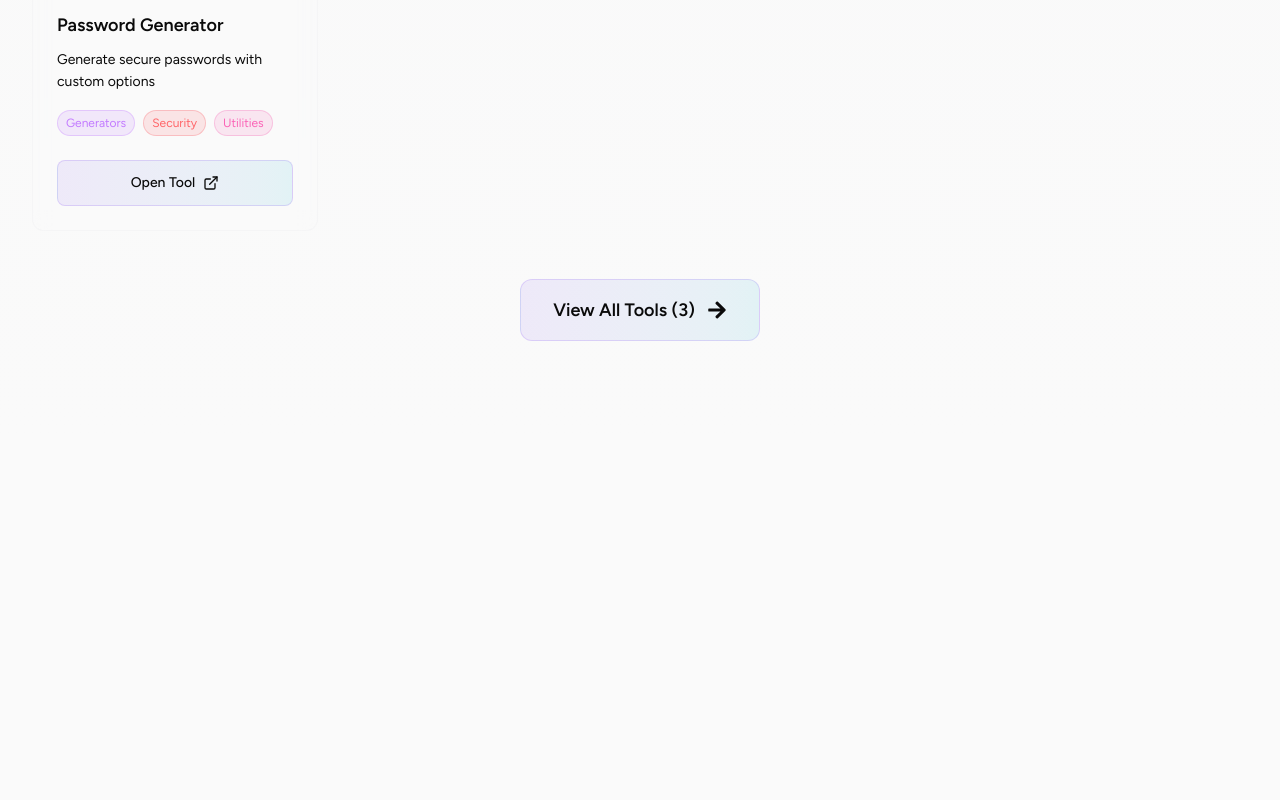
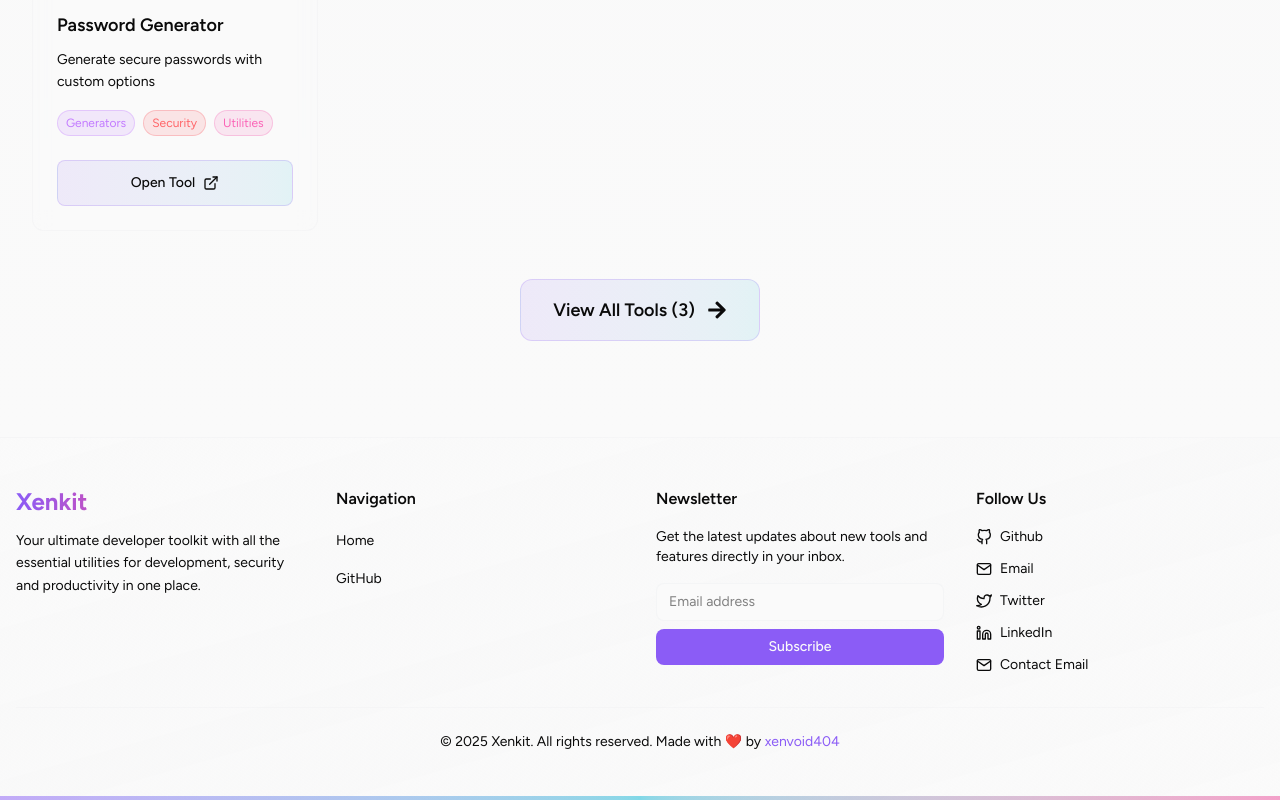
Before and after one commit to xenvoid404/xenkit-app, a Next.js app: page / in a window 1280 px wide. Shown: the part 1324-2124 px from the top of the page. Before the commit the page ends 1761 px from the top, so only its background shows below. Built offline with nearby package versions, Linux system fonts and the light colour scheme.

Commit message:
import app-footer.tsc

```diff
--- a/layouts/app-layout.tsx
+++ b/layouts/app-layout.tsx
@@ -2,6 +2,7 @@
 import { type ReactNode, useState } from 'react';
 import { AppHeader } from '@/components/layout/app-header';
 import { AppSidebarMobile } from '@/components/layout/app-sidebar-mobile';
+import { AppFooter } from '@/components/layout/app-footer';
 
 export default function AppLayout({ children }: { children: ReactNode }) {
     const [isSidebarOpen, setIsSidebarOpen] = useState(false);
@@ -15,7 +16,10 @@ export default function AppLayout({ children }: { children: ReactNode }) {
 
             <div className="flex flex-1 flex-col">
                 <AppHeader sidebarOpen={openSidebar} />
-                <div className="flex flex-1 flex-col">{children}</div>
+                <div className="flex flex-1 flex-col">
+                    {children}
+                    <AppFooter />
+                </div>
             </div>
         </div>
     );
```
